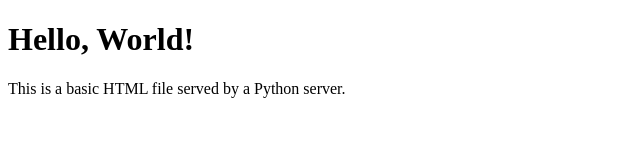
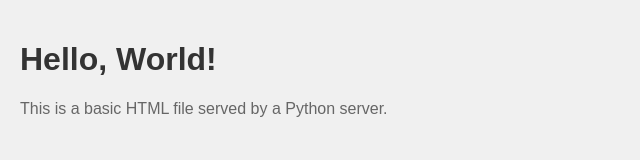
Before and after one commit to theluisgomes/simple-python-server, a plain HTML site: page index.html in a window 1280 px wide. Shown: the whole page, without its empty margins (0-640 px from the left). Drawn offline with Linux system fonts and the light colour scheme.

Commit message:
Add style.css and main.js with links in index.html

```diff
--- a/index.html
+++ b/index.html
@@ -4,9 +4,11 @@
     <meta charset="UTF-8">
     <meta name="viewport" content="width=device-width, initial-scale=1.0">
     <title>My Simple Server</title>
+    <link rel="stylesheet" type="text/css" href="style.css">
 </head>
 <body>
     <h1>Hello, World!</h1>
     <p>This is a basic HTML file served by a Python server.</p>
+    <script src="main.js"></script>
 </body>
 </html>
--- /dev/null
+++ b/main.js
@@ -0,0 +1,5 @@
+// main.js
+document.addEventListener('DOMContentLoaded', function() {
+    console.log('Hello, World!');
+    alert('This is a basic HTML file served by a Python server.');
+});
--- /dev/null
+++ b/style.css
@@ -0,0 +1,15 @@
+/* style.css */
+body {
+    font-family: Arial, sans-serif;
+    background-color: #f0f0f0;
+    margin: 0;
+    padding: 20px;
+}
+
+h1 {
+    color: #333;
+}
+
+p {
+    color: #666;
+}
```
